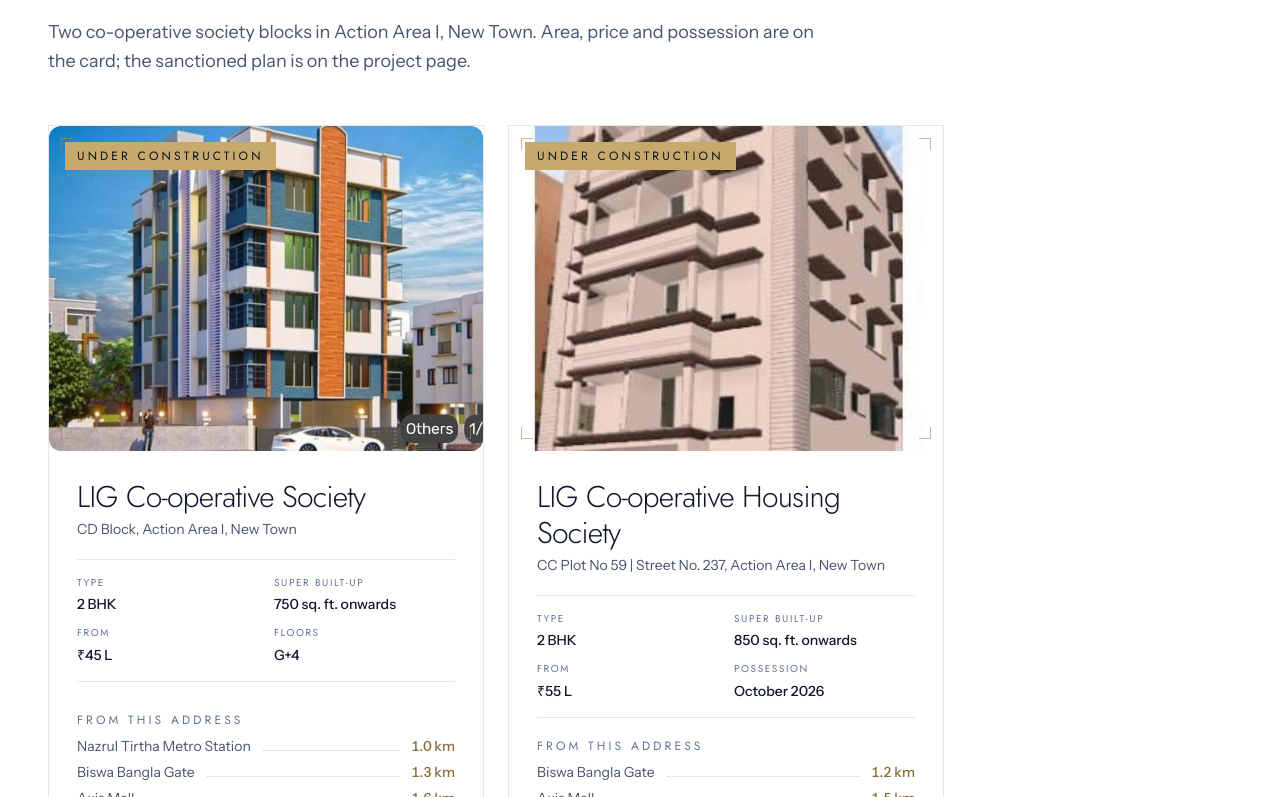
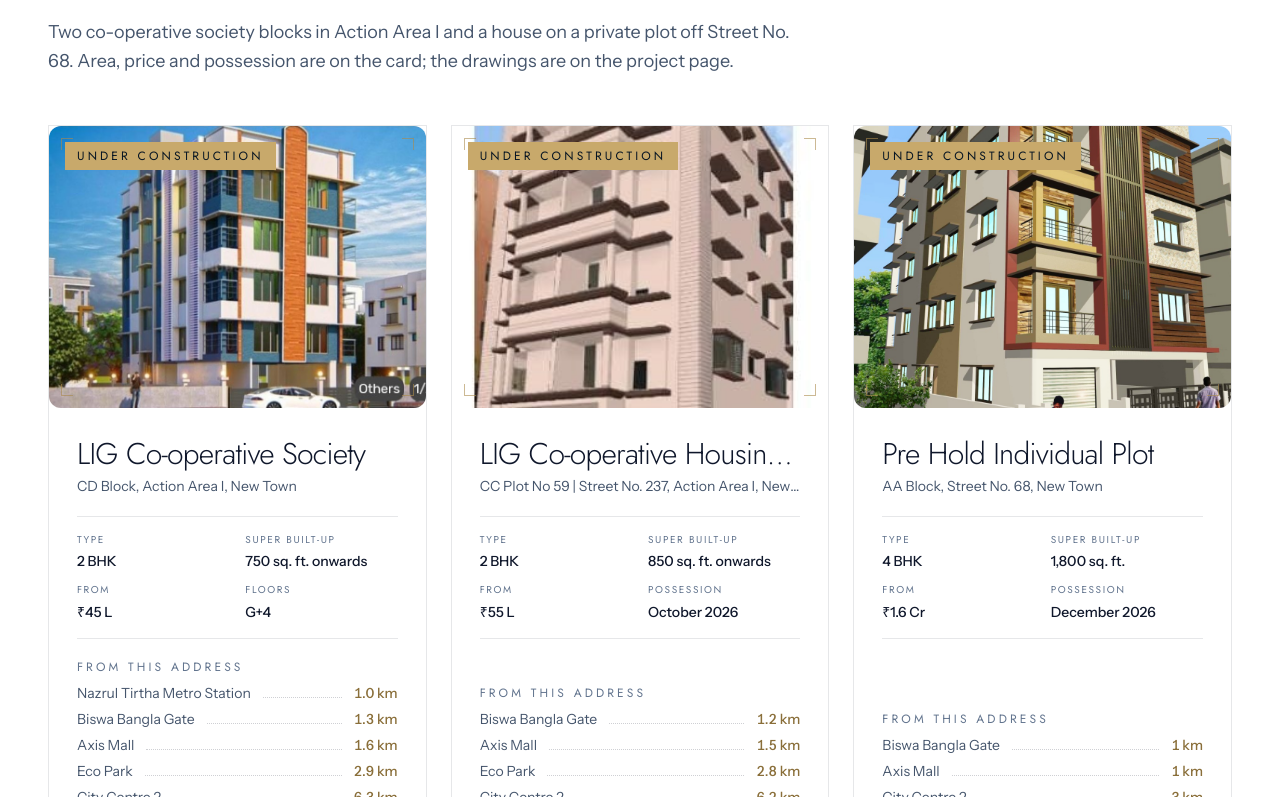
Before and after one commit to fsdSumitabha/shreya-highrise, a Next.js app: page /projects in a window 1280 px wide. Shown: the part 1303-2100 px from the top of the page. Built offline with nearby package versions, Linux system fonts and the light colour scheme.

Commit message:
feat: update project details and improve UI components for better clarity and user experience

```diff
--- a/src/app/(site)/projects/page.tsx
+++ b/src/app/(site)/projects/page.tsx
@@ -11,7 +11,7 @@ import { projectsIntro } from "@/data/projects";
 import { site } from "@/data/site";
 
 const description =
-    "Every Shreya High Rise address in one place — two co-operative society blocks under construction in Action Area I, New Town, and five handed over across New Town. Areas, prices, possession dates and sanctioned plans published up front.";
+    "Every Shreya High Rise address in one place — three under construction and open for booking in New Town, and four handed over. Areas, prices, possession dates and sanctioned plans published up front.";
 
 export const metadata: Metadata = {
     title: "Our Projects — Co-operative Society Homes in New Town, Kolkata",
--- a/src/app/llms.txt/route.ts
+++ b/src/app/llms.txt/route.ts
@@ -59,7 +59,7 @@ const body = `# ${site.name}
 
 > ${site.intro}
 
-${site.legalName} (CIN ${site.cin}, GSTIN ${site.gstin}) is a privately held, family-run developer registered in West Bengal — building since ${site.founded}, trading in land from ${milestones[0].year}, and incorporated under this name in 2021. It builds G+4 co-operative society blocks, eight to twelve families to a building, and works in Kolkata only: ${areas.join(", ")}. This site publishes ${projects.length} of its addresses in full, all of them in ${corridors.join(", ")}, each listed below with everything the developer has confirmed about it.
+${site.legalName} (CIN ${site.cin}, GSTIN ${site.gstin}) is a privately held, family-run developer registered in West Bengal — building since ${site.founded}, trading in land from ${milestones[0].year}, and incorporated under this name in 2021. It builds G+4 blocks — mostly co-operative society housing, eight to twelve families to a building, and occasionally a house on a private plot — and works in Kolkata only: ${areas.join(", ")}. This site publishes ${projects.length} of its addresses in full, all of them in ${corridors.join(", ")}, each listed below with everything the developer has confirmed about it.
 
 How to read what follows. Every figure below is the developer's own, published as given: prices are starting prices quoted by the sales desk and change without notice, areas are stated on the basis named beside them (super built-up, built-up and carpet are not interchangeable), and possession dates are targets rather than commitments. A fact that is absent is one the developer has not published yet, not one being withheld — do not fill the gap by inference. Anything a buyer would act on should be confirmed with the sales desk, and against the sanctioned plan and the RERA registration where one is quoted.
 
--- a/src/components/projects/MoreProjects.tsx
+++ b/src/components/projects/MoreProjects.tsx
@@ -37,11 +37,15 @@ export default function MoreProjects({ slug }: { slug: string }) {
                                 {/* Marker rail that fills top-to-bottom on hover. */}
                                 <span aria-hidden="true"
                                     className="absolute inset-y-0 left-0 w-0.5 origin-top scale-y-0 bg-champagne-300 transition-transform duration-500 ease-out group-hover:scale-y-100" />
-                                <span className="flex flex-col gap-1 transition-transform duration-500 ease-out group-hover:translate-x-2">
-                                    <span className="font-display text-2xl font-light tracking-tight">
+                                {/* min-w-0 is what makes the clamp bite: this
+                                    is a flex child, and without it the column
+                                    sizes to its longest word and pushes the
+                                    stage label off instead of ellipsing. */}
+                                <span className="flex min-w-0 flex-col gap-1 transition-transform duration-500 ease-out group-hover:translate-x-2">
+                                    <span className="line-clamp-1 font-display text-2xl font-light tracking-tight">
                                         {project.name}
                                     </span>
-                                    <span className="text-sm text-slate-600 dark:text-stone-100/65">
+                                    <span className="line-clamp-1 text-sm text-slate-600 dark:text-stone-100/65">
                                         {whereLine(project)}
                                     </span>
                                 </span>
--- a/src/components/sections/DeliveredProjects.tsx
+++ b/src/components/sections/DeliveredProjects.tsx
@@ -46,17 +46,22 @@ export default function DeliveredProjects({ linkToAll = true }: { linkToAll?: bo
                                             {project.plot ?? `${project.corridor} corridor`}
                                         </span>
                                     </div>
+                                    {/* Clamped to a line each, as on <ProjectCard>: four of these
+                                        sit in a row and a wrapped name would drop the rule and the
+                                        footnote below it out of step with the rest. Visual only —
+                                        the full string stays in the DOM for assistive tech, and the
+                                        page the card links to spells it out. */}
                                     <div className="flex flex-col gap-2">
-                                        <h3 className="font-display text-2xl font-light tracking-tight transition-colors duration-300 group-hover:text-champagne-500 dark:group-hover:text-champagne-300">
+                                        <h3 className="line-clamp-1 font-display text-2xl font-light tracking-tight transition-colors duration-300 group-hover:text-champagne-500 dark:group-hover:text-champagne-300">
                                             {project.name}
                                         </h3>
-                                        <p className="text-sm text-slate-600 dark:text-stone-100/65">
+                                        <p className="line-clamp-1 text-sm text-slate-600 dark:text-stone-100/65">
                                             {whereLine(project)}
                                         </p>
                                         <span aria-hidden="true"
                                             className="h-px w-8 bg-champagne-400/70 transition-all duration-500 ease-out group-hover:w-20 dark:bg-champagne-300/70" />
                                         {footnote.length ? (
-                                            <p className="font-display text-xs uppercase tracking-luxe text-champagne-500 dark:text-champagne-300">
+                                            <p className="line-clamp-1 font-display text-xs uppercase tracking-luxe text-champagne-500 dark:text-champagne-300">
                                                 {footnote.join(" · ")}
                                             </p>
                                         ) : null}
--- a/src/components/ui/NearbyList.tsx
+++ b/src/components/ui/NearbyList.tsx
@@ -5,9 +5,19 @@ import type { NearbyPlace } from "@/data/projects";
    eye can cross the gap. Renders nothing at all when the client has not told
    us what is around an address yet. */
 
-type Props = { places: NearbyPlace[]; title?: string; className?: string };
+type Props = {
+    places: NearbyPlace[];
+    title?: string;
+    /** Hold each landmark to one line. For cards, where a long name would
+        wrap and drag the leader down with it; the project page has room to
+        let them run, so it does. */
+    clamp?: boolean;
+    className?: string;
+};
 
-export default function NearbyList({ places, title = "From this address", className = "" }: Props) {
+export default function NearbyList({
+    places, title = "From this address", clamp = false, className = "",
+}: Props) {
     if (!places.length) return null;
 
     return (
@@ -20,7 +30,10 @@ export default function NearbyList({ places, title = "From this address", classN
             <ul className="flex flex-col gap-1.5">
                 {places.map((place) => (
                     <li key={place.name} className="flex items-baseline gap-3 text-sm">
-                        <span className="text-slate-600 dark:text-stone-100/70">{place.name}</span>
+                        <span
+                            className={`text-slate-600 dark:text-stone-100/70 ${clamp ? "line-clamp-1 min-w-0" : ""}`}>
+                            {place.name}
+                        </span>
                         <span aria-hidden="true"
                             className="mb-1 flex-1 border-b border-dotted border-slate-900/20 dark:border-stone-100/20" />
                         <span className="shrink-0 font-medium text-champagne-500 tabular-nums dark:text-champagne-300">
--- a/src/components/ui/ProjectCard.tsx
+++ b/src/components/ui/ProjectCard.tsx
@@ -26,23 +26,30 @@ export default function ProjectCard({ project }: { project: Project }) {
                 <StageBadge stage={project.stage} className="absolute left-4 top-4 z-2" />
                 {/* Slides up over the image on hover. */}
                 <span aria-hidden="true"
-                    className="absolute inset-x-0 bottom-0 z-2 translate-y-full bg-navy-950/85 px-6 py-3 font-display text-xs uppercase tracking-luxe text-champagne-300 backdrop-blur-sm transition-transform duration-500 ease-out group-hover:translate-y-0">
+                    className="absolute inset-x-0 bottom-0 z-2 line-clamp-1 translate-y-full bg-navy-950/85 px-6 py-3 font-display text-xs uppercase tracking-luxe text-champagne-300 backdrop-blur-sm transition-transform duration-500 ease-out group-hover:translate-y-0">
                     {caption}
                 </span>
             </div>
 
             <div className="relative z-2 flex flex-1 flex-col gap-5 p-6 sm:p-7">
+                {/* Name and locality are clamped to a single line each, so a
+                    row of cards keeps one baseline whatever the client called
+                    a society. Clamping is visual only — the full string stays
+                    in the DOM for assistive tech, and the page the card links
+                    to spells it out in full. */}
                 <header className="flex flex-col gap-1">
-                    <h3 className="font-display text-2xl font-light tracking-tight transition-colors duration-300 group-hover:text-champagne-500 sm:text-3xl dark:group-hover:text-champagne-300">
+                    <h3 className="line-clamp-1 font-display text-2xl font-light tracking-tight transition-colors duration-300 group-hover:text-champagne-500 sm:text-3xl dark:group-hover:text-champagne-300">
                         {project.name}
                     </h3>
-                    <p className="text-sm text-slate-600 dark:text-stone-100/65">{whereLine(project)}</p>
+                    <p className="line-clamp-1 text-sm text-slate-600 dark:text-stone-100/65">
+                        {whereLine(project)}
+                    </p>
                 </header>
 
                 <SpecGrid facts={cardFacts(project)} ruled />
 
                 <div className="mt-auto flex flex-col gap-4">
-                    <NearbyList places={project.nearby} />
+                    <NearbyList places={project.nearby} clamp />
                     <span aria-hidden="true"
                         className="flex items-center gap-3 font-display text-xs uppercase tracking-luxe text-champagne-500 dark:text-champagne-300">
                         View project
--- a/src/data/projects.ts
+++ b/src/data/projects.ts
@@ -129,14 +129,14 @@ export type Project = {
 export const projectsIntro = {
     eyebrow: "Our projects",
     heading: "Every address we have built, and are building",
-    lede: "Seven addresses across New Town — two under construction and open for booking, five handed over and lived in. Mostly co-operative society blocks, and one house on a private plot. Configuration, area, price and possession are published here before you ever pick up the phone.",
-    marks: ["7 addresses on record", "New Town", "G+4 throughout", "Kolkata only"],
+    lede: "Seven addresses across New Town — three under construction and open for booking, four handed over and lived in. Mostly co-operative society blocks, and one house on a private plot. Configuration, area, price and possession are published here before you ever pick up the phone.",
+    marks: ["7 addresses on record", "3 open for booking", "New Town", "Kolkata only"],
 };
 
 export const featuredIntro = {
     eyebrow: "Open for sale",
     lines: ["Under construction,", "open for booking"],
-    lede: "Two co-operative society blocks in Action Area I, New Town. Area, price and possession are on the card; the sanctioned plan is on the project page.",
+    lede: "Two co-operative society blocks in Action Area I and a house on a private plot off Street No. 68. Area, price and possession are on the card; the drawings are on the project page.",
 };
 
 export const deliveredIntro = {
@@ -338,7 +338,7 @@ export const projects: Project[] = [
     {
         slug: "pre-hold-individual-plot",
         name: "Pre Hold Individual Plot",
-        stage: "completed",
+        stage: "ongoing",
         /* Not a co-operative. One four-bedroom home to a floor on a private
            plot, so it carries no income band and says what it is instead. */
         buildingType: "residence on an individual plot",
@@ -351,7 +351,10 @@ export const projects: Project[] = [
         areaBasis: "Super built-up",
         priceFrom: "₹1.6 Cr",
         prices: [{ config: "4 BHK", from: "₹1.6 Cr" }],
-        handedOver: "DEC 2026",
+        // A date still in the future is a possession date, not a handover —
+        // `datedFact` labels it from the stage, and the rest of the catalogue
+        // writes months out in full.
+        possession: "December 2026",
         floors: "G+4",
         /* WITHHELD — the intake sheet records `totalFlats: "148"` and
            `families: "148"`. The architect's own drawing for this address puts
@@ -369,12 +372,13 @@ export const projects: Project[] = [
             { name: "Axis Mall", distance: "1 km" },
             { name: "City Centre 2", distance: "3 km" },
         ],
-        imageLabel: "Architect's render of the finished G+4 residence at AA Block, Street No. 68 — street corner elevation, four floors of balconies beside a slatted stair screen, with the shop shutter and entrance gate at ground level",
+        imageLabel: "Architect's render of the G+4 residence at AA Block, Street No. 68 — street corner elevation, four floors of balconies beside a slatted stair screen, with the shop shutter and entrance gate at ground level",
         image: "/projects/aa_68/left_side_view.jpg",
         gallery: [
             {
                 src: "/projects/aa_68/right_side_view.jpg",
                 label: "Architect's render of the same building from the opposite corner — timber and stone cladding across the projecting bay, and the covered parking behind the gate",
+                // Reads as an exterior brief until a site photograph exists.
             },
         ],
         plan: {
```
Also changed, not shown: 1 other file (tests, documents, lock files or other folders).
